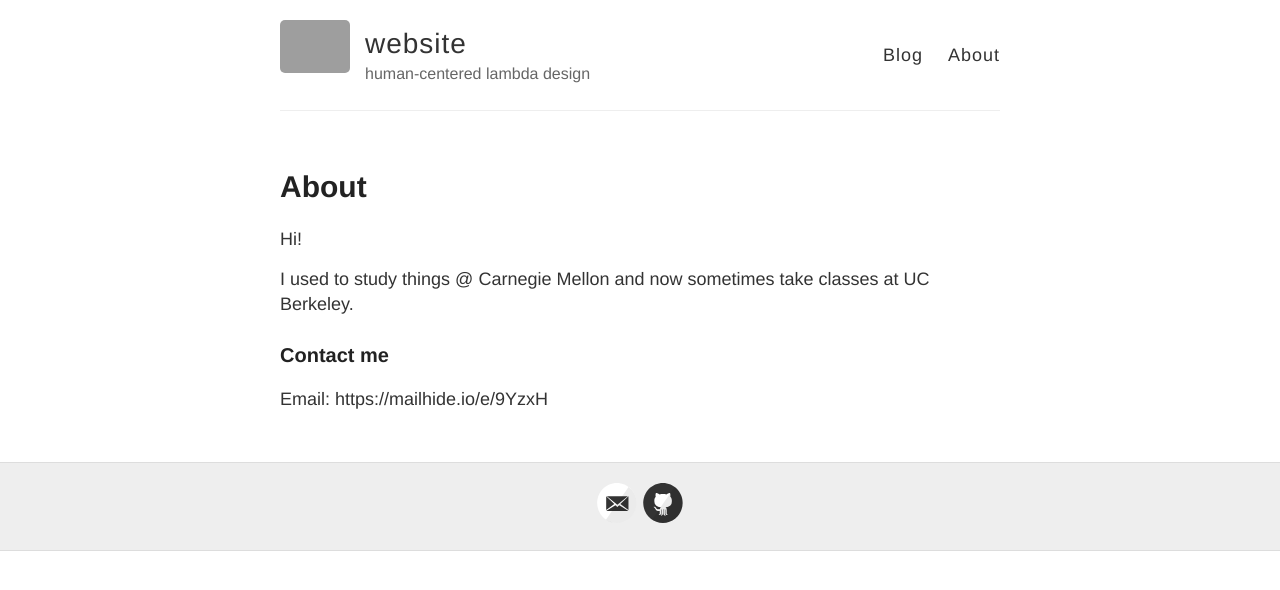
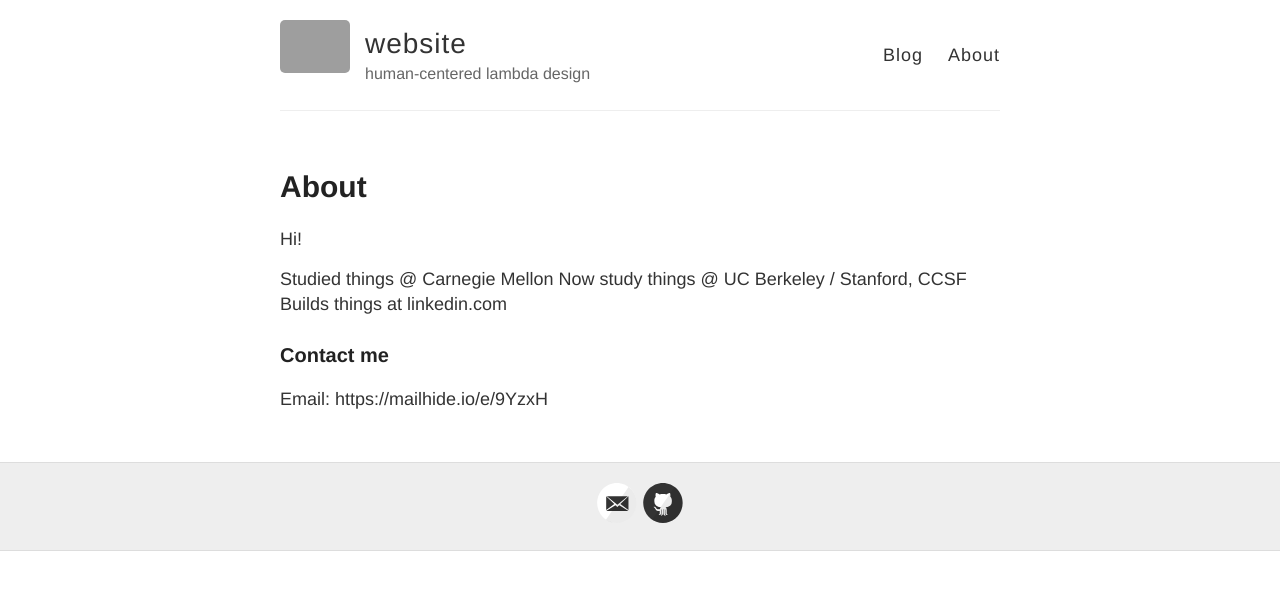
Before and after one commit to RONNCC/ronncc.github, a Jekyll site: the page built from about.md, in a window 1280 px wide. Shown: the top 590 px of the page. Built offline with Jekyll 4.4.1, drawn with Linux system fonts in a browser that asks for light colours; grey boxes are pictures that could not be loaded.

Commit message:
Update about.md

```diff
--- a/about.md
+++ b/about.md
@@ -7,7 +7,9 @@ published: true
 
 Hi!
 
-I used to study things @ Carnegie Mellon and now sometimes take classes at UC Berkeley.
+Studied things @ Carnegie Mellon
+Now study things @ UC Berkeley / Stanford, CCSF
+Builds things at linkedin.com
 
 
 ### Contact me
```
